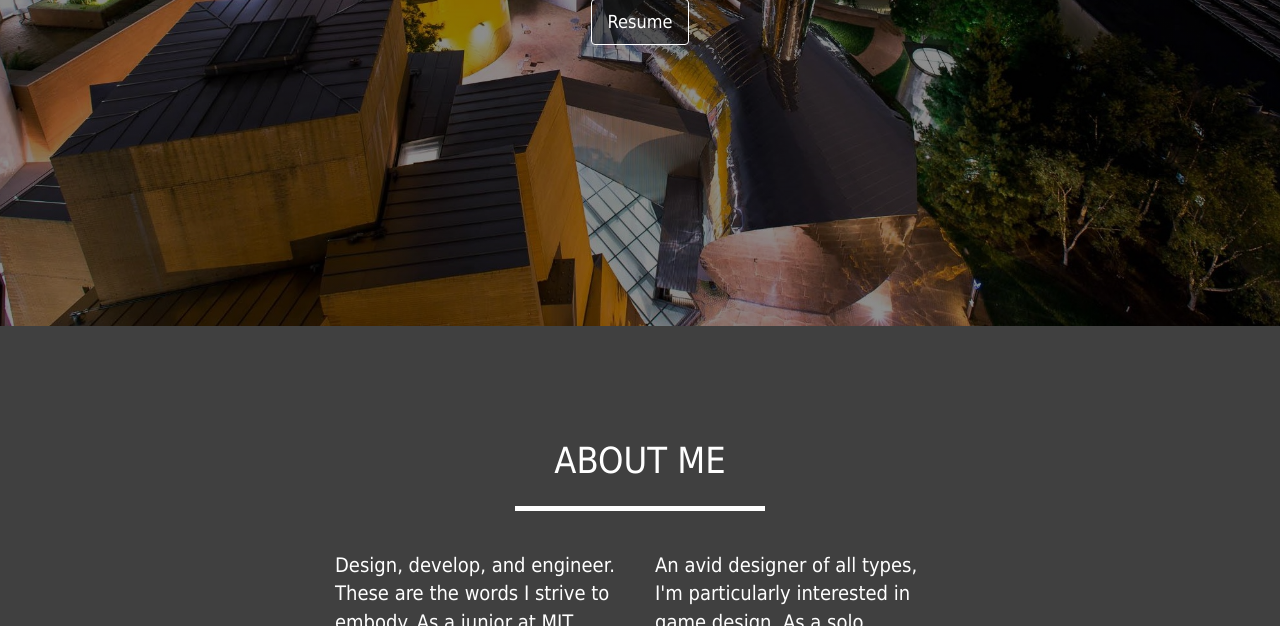
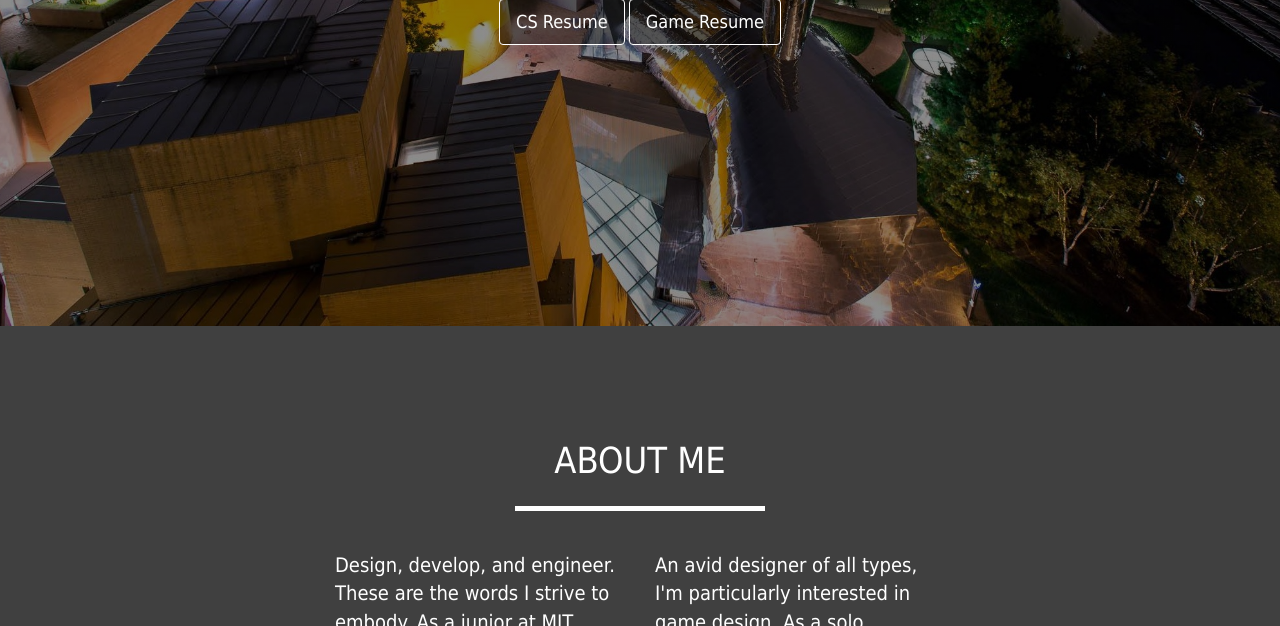
Before and after one commit to kbridbur/personal-website, a plain HTML site: page index.html in a window 1280 px wide. Shown: the part 474-1100 px from the top of the page. Drawn offline with Linux system fonts and the light colour scheme.

Commit message:
Update resumes

```diff
--- a/index.html
+++ b/index.html
@@ -271,7 +271,8 @@
             <a id="fbLink" href="https://www.linkedin.com/in/kylebridburg" class="socialmedia btn btn-li"> <i class="fa fa-linkedin"> </i> </a>
             <a id="fbLink" href="https://steamcommunity.com/id/heky70/" class="socialmedia btn btn-stm"> <i class="fa fa-steam"> </i> </a>
             <br>
-            <a id="resume" href="../docs/Resume.pdf" class="btn btn-dark btn-lg">Resume</a>
+            <a id="resume" href="../docs/CsResume.pdf" class="btn btn-dark btn-lg">CS Resume</a>
+            <a id="resume" href="../docs/GameResume.pdf" class="btn btn-dark btn-lg">Game Resume</a>
         </div>
     </header>
 
```
Also changed, not shown: 3 other files.
